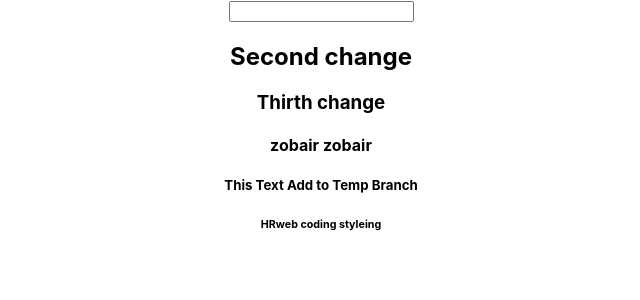
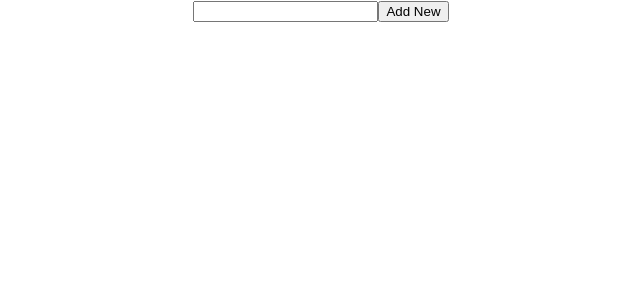
Before and after one commit to HudyRahmani/test1, a React (Create React App) app: page / in a window 1280 px wide. Shown: the top 300 px of the page, without its empty margins (319-959 px from the left). Built offline with nearby package versions, Linux system fonts and the light colour scheme.

Commit message:
modify the last

```diff
--- a/src/App.js
+++ b/src/App.js
@@ -1,17 +1,22 @@
 
+import { useState } from 'react';
 import './App.css'
+
 function App() {
+  const[courseList, setCourseList] = useState([])
+  const[course, setCourse] = useState('')
 
   return (
     <div className={`App`}>
-        <input type='text2' />
-        <h2>Second change </h2>
-        <h3>Thirth change</h3>
-        <h4>zobair zobair</h4>
-        <h5>This Text Add to Temp Branch</h5>
-        <h6>HRweb coding styleing </h6>
+      <form >
+        <input
+          type='text'
+          onChange={(e) => setCourse()}
+        />
+        <button>Add New</button>
+      </form>
     </div>
   );
+
 }
-
 export default App;
```
